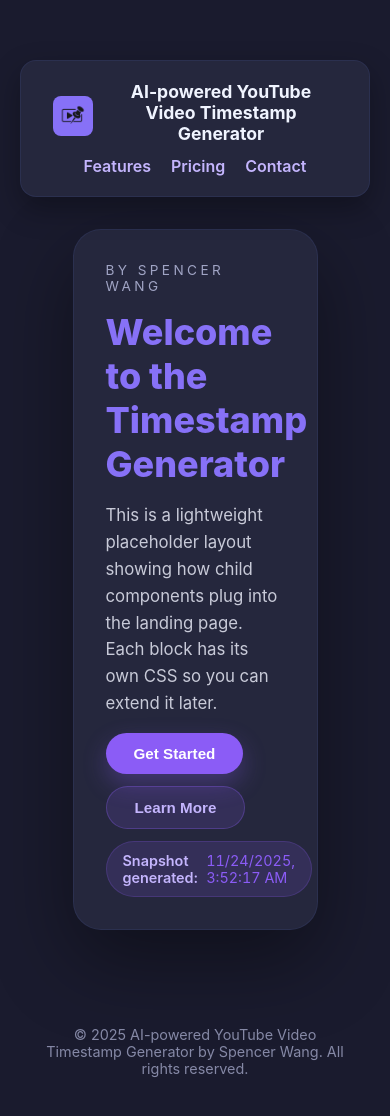
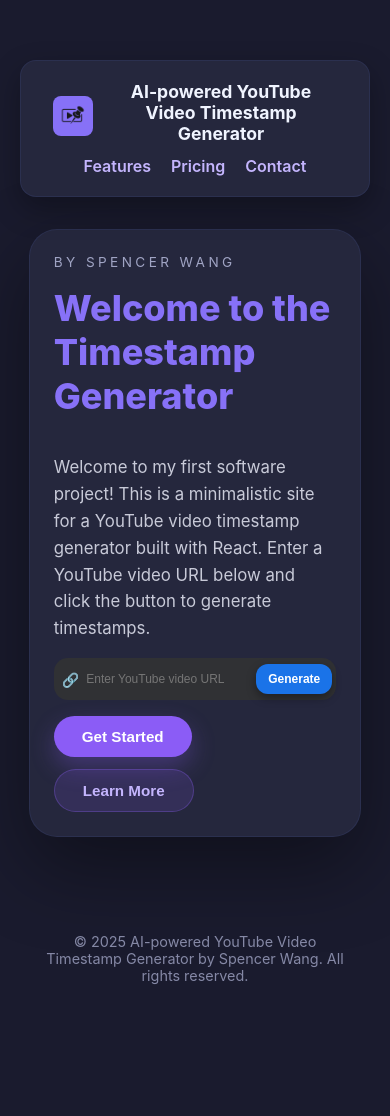
Before and after one commit to SpencerWang77/AI-Generated-YouTube-Timestamps, a React (Create React App) app: page / in a window 390 px wide. Shown: the top 1116 px of the page. After the commit the page ends 1068 px from the top, so only its background shows below. Built offline with nearby package versions, Linux system fonts and the light colour scheme.

Commit message:
timestamp

```diff
--- a/src/unAuth/LandingPage.css
+++ b/src/unAuth/LandingPage.css
@@ -27,6 +27,8 @@
   width: 70%;
   margin: 0 auto;
   border: 1px solid rgba(102, 126, 234, 0.1);
+  box-sizing: border-box;
+  overflow-x: hidden; /* Prevents horizontal overflow */
 }
 
 .landing-hero {
@@ -52,6 +54,7 @@
 
 .landing-description {
   margin: 0;
+  margin-top: 20px;
   font-size: 1.05rem;
   color: #c8cad8;
   line-height: 1.6;
@@ -106,5 +109,13 @@
 
   .landing-content {
     padding: 32px;
+    width: 90%;
   }
 }
+
+@media (max-width: 480px) {
+  .landing-content {
+    padding: 24px;
+    width: 95%;
+  }
+}
--- a/src/unAuth/LandingPage.js
+++ b/src/unAuth/LandingPage.js
@@ -15,14 +15,15 @@ function LandingPage() {
             <p className="landing-kicker">BY SPENCER WANG</p>
             <h1 className="landing-title">Welcome to the Timestamp Generator</h1>
             <p className="landing-description">
-              This is a lightweight placeholder layout showing how child components plug
-              into the landing page. Each block has its own CSS so you can extend it
-              later.
+              Welcome to my first software project!
+              This is a minimalistic site for a YouTube video timestamp generator built with React.
+              Enter a YouTube video URL below and click the button to generate timestamps.
             </p>
+            <Timestamp />
             <div className="landing-actions">
               <button className="landing-primary">Get Started</button>
               <button className="landing-secondary">Learn More</button>
-              <Timestamp />
+
             </div>
           </section>
           {/* <Bumpups /> */}
--- a/src/unAuth/components/Timestamp.css
+++ b/src/unAuth/components/Timestamp.css
@@ -1,20 +1,126 @@
-.timestamp {
-  display: inline-flex;
-  align-items: center;
-  gap: 8px;
-  padding: 10px 16px;
-  background: rgba(139, 92, 246, 0.15);
-  border-radius: 999px;
-  font-size: 0.9rem;
-  color: #c4b5fd;
-  border: 1px solid rgba(139, 92, 246, 0.2);
+/* src/components/ Timestamp.css */
+
+.timestamp-widget {
+  width: 100%;
+  max-width: 900px;
+  margin: 0 auto;
 }
 
-.timestamp span {
-  font-weight: 600;
+/* Input + button container */
+.timestamp-input-row {
+  display: flex;
+  align-items: center;
+  background-color: #303134;
+  border-radius: 14px;
+  padding: 0 6px 0 12px;
+  height: 48px;
+  min-width: 0; /* Allows flex items to shrink below their content size */
 }
 
-.timestamp time {
-  font-variant-numeric: tabular-nums;
-  color: #8b5cf6;
+/* Link icon */
+.timestamp-input-icon {
+  margin-right: 6px;
+  font-size: 18px;
 }
+
+/* Input styling */
+.timestamp-input {
+  flex: 1;
+  min-width: 0; /* Allows input to shrink */
+  border: none;
+  background: transparent;
+  color: #ffffff;
+  padding: 10px 8px;
+  font-size: 14px;
+  outline: none;
+}
+
+/* Animated Generate button */
+.timestamp-button {
+  border: none;
+  padding: 10px 20px;
+  margin-left: 8px;
+  border-radius: 12px;
+  background-color: #1a73e8;
+  color: #ffffff;
+  font-weight: 600;
+  font-size: 14px;
+  cursor: pointer;
+  box-shadow: 0 4px 10px rgba(0, 0, 0, 0.35);
+  transition: background-color 0.2s ease,
+              transform 0.15s ease,
+              box-shadow 0.15s ease;
+  flex-shrink: 0; /* Prevents button from shrinking */
+  white-space: nowrap; /* Prevents text wrapping */
+}
+
+/* Hover animation */
+.timestamp-button:hover {
+  background-color: #1666cc;
+  transform: translateY(-1px) scale(1.04);
+  box-shadow: 0 8px 18px rgba(0, 0, 0, 0.5);
+}
+
+/* Click effect */
+.timestamp-button:active {
+  transform: translateY(0) scale(0.97);
+  box-shadow: 0 3px 8px rgba(0, 0, 0, 0.4);
+}
+
+/* Error message */
+.timestamp-error {
+  margin-top: 6px;
+  color: #ff8a80;
+  font-size: 13px;
+}
+
+/* Responsive design for smaller screens */
+@media (max-width: 768px) {
+  .timestamp-widget {
+    max-width: 100%;
+  }
+
+  .timestamp-input-row {
+    padding: 0 4px 0 10px;
+    height: 44px;
+  }
+
+  .timestamp-input {
+    padding: 8px 6px;
+    font-size: 13px;
+  }
+
+  .timestamp-input-icon {
+    font-size: 16px;
+    margin-right: 4px;
+  }
+
+  .timestamp-button {
+    padding: 8px 16px;
+    margin-left: 6px;
+    font-size: 13px;
+  }
+}
+
+@media (max-width: 480px) {
+  .timestamp-input-row {
+    padding: 0 4px 0 8px;
+    height: 42px;
+  }
+
+  .timestamp-input {
+    padding: 8px 4px;
+    font-size: 12px;
+  }
+
+  .timestamp-input-icon {
+    font-size: 14px;
+    margin-right: 3px;
+  }
+
+  .timestamp-button {
+    padding: 8px 12px;
+    margin-left: 4px;
+    font-size: 12px;
+  }
+}
--- a/src/unAuth/components/Timestamp.js
+++ b/src/unAuth/components/Timestamp.js
@@ -1,13 +1,52 @@
-import React, { useMemo } from 'react';
+// src/components/Timestamp.js
+import React, { useState } from 'react';
 import './Timestamp.css';
 
+const YOUTUBE_URL_REGEX =
+  /^(https?:\/\/)?(www\.)?(youtube\.com\/watch\?v=|youtu\.be\/)[\w-]{11}([&?][^\s]*)?$/;
+
 function Timestamp() {
-  const timestamp = useMemo(() => new Date(), []);
+  const [url, setUrl] = useState('');
+  const [error, setError] = useState('');
+
+  const handleChange = (e) => {
+    setUrl(e.target.value);
+    setError('');
+  };
+
+  const handleGenerate = () => {
+    if (!YOUTUBE_URL_REGEX.test(url.trim())) {
+      setError('Please enter a valid YouTube video URL.');
+      return;
+    }
+
+    // Call your API here later
+    console.log('Generating timestamps for:', url);
+  };
 
   return (
-    <div className="timestamp">
-      <span>Snapshot generated:</span>
-      <time dateTime={timestamp.toISOString()}>{timestamp.toLocaleString()}</time>
+    <div className="timestamp-widget">
+      <div className="timestamp-input-row">
+        <span className="timestamp-input-icon">🔗</span>
+
+        <input
+          type="text"
+          value={url}
+          onChange={handleChange}
+          placeholder="Enter YouTube video URL"
+          className="timestamp-input"
+        />
+
+        <button
+          type="button"
+          className="timestamp-button"
+          onClick={handleGenerate}
+        >
+          Generate
+        </button>
+      </div>
+
+      {error && <p className="timestamp-error">{error}</p>}
     </div>
   );
 }
```
